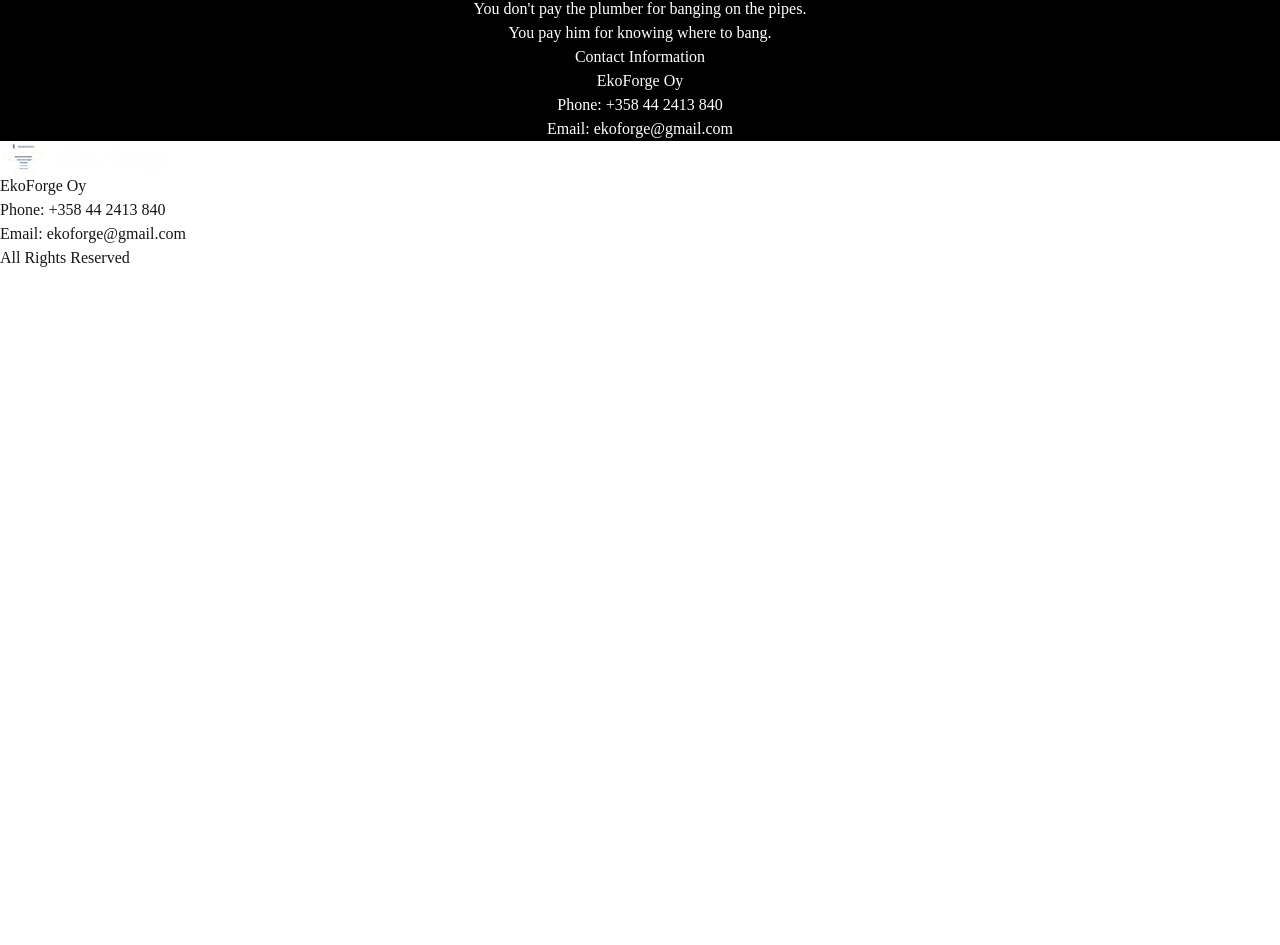
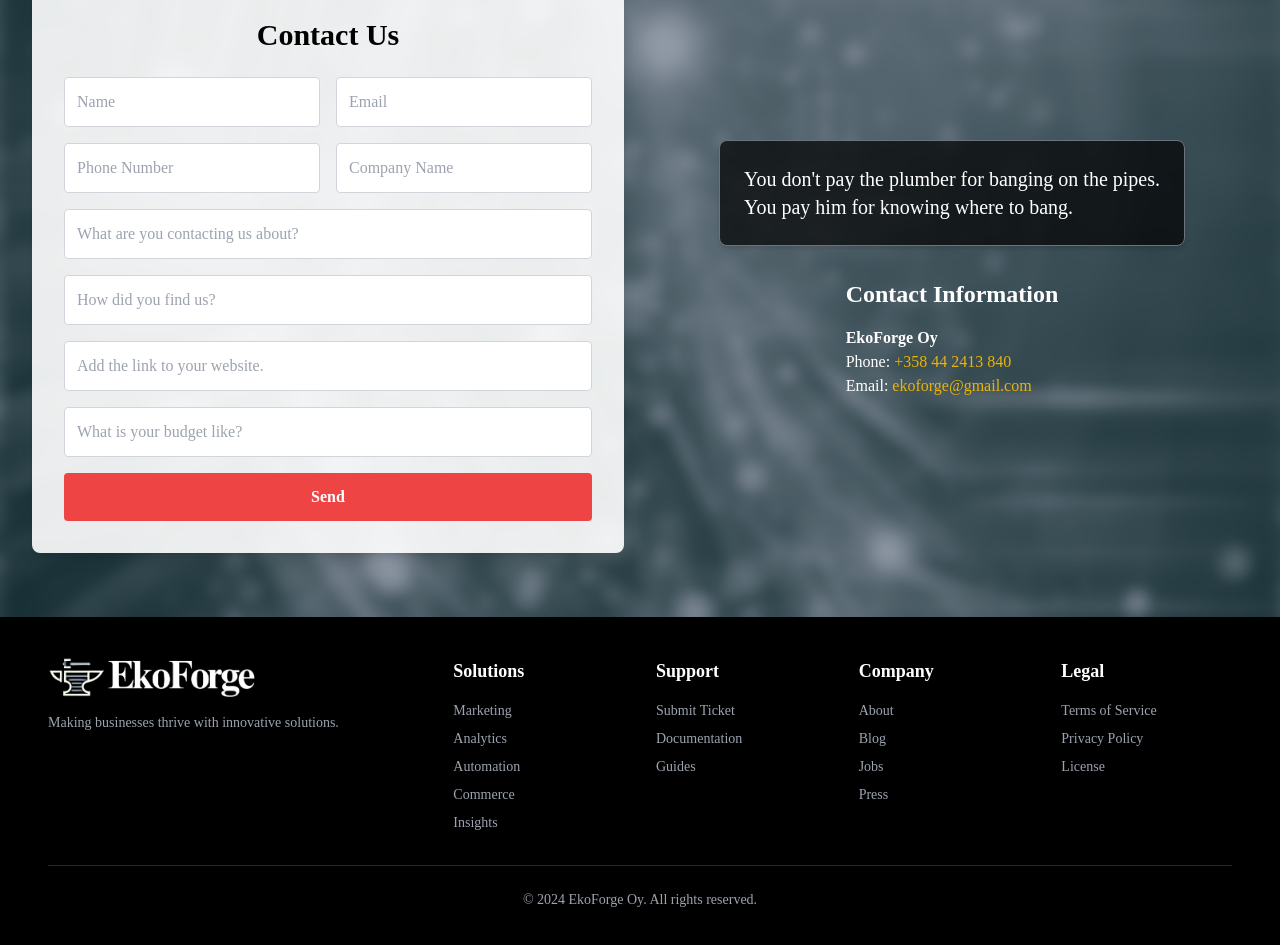
Before and after one commit to EB378/EkoForge3.0, a Next.js app: page /en in a window 1280 px wide. Shown: the part 2314-3259 px from the top of the page. Before the commit the page ends 2584 px from the top, so only its background shows below. Built offline with nearby package versions, Linux system fonts and the light colour scheme.

Commit message:
modified:   components/Contact.tsx 	modified:   components/Footer.tsx 	modified:   messages/en.json 	modified:   messages/fi.json 	modified:   package-lock.json 	modified:   package.json

```diff
--- a/components/Contact.tsx
+++ b/components/Contact.tsx
@@ -1,55 +1,120 @@
 "use client";
 
 import { useTranslations } from "next-intl";
-import Link from "next/link";
-import Image from 'next/image'
-import { usePathname, useRouter } from "next/navigation";
-import React, { ChangeEvent } from "react";
+import React from "react";
 
 const Contact = ({ locale }: { locale: string }) => {
   const t = useTranslations("Contact");
-  const pathname = usePathname();
-  const router = useRouter();
 
   return (
-    <div id="contactsec">
-      <div>
-        <div>
-            <h1>{t("title")}</h1>
-            <form name="contact">
-              <input type="text" name="name" placeholder={t("name")} required/>
+    <div
+      id="contactsec"
+      className=" bg-[url('/backgroundmain-2.png')] bg-cover mt-5 bg-fixed bg-center py-16 px-8 w-full overflow-hidden flex text-white"
+    >
+      <div className="container mx-auto grid grid-cols-1 lg:grid-cols-2 gap-8">
+        {/* Contact Form */}
+        <div className="bg-white bg-opacity-90 rounded-lg shadow-lg p-8">
+          <h1 className="text-3xl font-bold text-center text-black mb-6">
+            {t("title")}
+          </h1>
+          <form name="contact" className="space-y-4">
+            <div className="grid grid-cols-1 sm:grid-cols-2 gap-4">
+              <input
+                type="text"
+                name="name"
+                placeholder={t("name")}
+                required
+                className="w-full p-3 rounded border  border-gray-300 text-black focus:outline-none focus:ring focus:ring-yellow-500"
+              />
+              <input
+                type="email"
+                name="email"
+                placeholder={t("emailentry")}
+                required
+                className="w-full p-3 rounded border border-gray-300 text-black focus:outline-none focus:ring focus:ring-yellow-500"
+              />
+            </div>
+            <div className="grid grid-cols-1 sm:grid-cols-2 gap-4">
+              <input
+                type="phone"
+                name="phone"
+                placeholder={t("phoneentry")}
+                required
+                className="w-full p-3 rounded border border-gray-300 text-black focus:outline-none focus:ring focus:ring-yellow-500"
+              />
+              <input
+                type="text"
+                name="company"
+                placeholder={t("company")}
+                className="w-full p-3 rounded border border-gray-300 text-black focus:outline-none focus:ring focus:ring-yellow-500"
+              />
+            </div>
+            <input
+              type="textbox"
+              name="reason"
+              placeholder={t("reason")}
+              required
+              className="w-full p-3 rounded border border-gray-300 text-black focus:outline-none focus:ring focus:ring-yellow-500"
+            />
+            <input
+              type="textbox"
+              name="source"
+              placeholder={t("source")}
+              className="w-full p-3 rounded border border-gray-300 text-black focus:outline-none focus:ring focus:ring-yellow-500"
+            />
+            <input
+              type="textbox"
+              name="website"
+              placeholder={t("website")}
+              className="w-full p-3 rounded border border-gray-300 text-black focus:outline-none focus:ring focus:ring-yellow-500"
+            />
+            <input
+              type="textbox"
+              name="budget"
+              placeholder={t("budget")}
+              className="w-full p-3 rounded border border-gray-300 text-black focus:outline-none focus:ring focus:ring-yellow-500"
+            />
+            <button
+              type="submit"
+              className="w-full bg-red-500 hover:bg-red-600 text-white font-bold py-3 rounded transition duration-200"
+            >
+              {t("send")}
+            </button>
+          </form>
+        </div>
 
-              <input type="email" name="email" placeholder={t("emailentry")} required/>
+        {/* Quote and Contact Information */}
+        <div className="flex flex-col justify-center items-center space-y-8 text-center lg:text-left">
+          {/* Quote Section */}
+          <div className="bg-black bg-opacity-70 text-white p-6 rounded-lg border border-gray-500 shadow-md">
+            <h3 className="text-xl font-medium">
+              {t("q1")}
+              <br />
+              {t("q2")}
+            </h3>
+          </div>
 
-              <input type="phone" name="phone" placeholder={t("phoneentry")}  required/>
-
-              <input type="text" name="company" placeholder={t("company")} />
-
-              <input type="textbox" name="reason" placeholder={t("reason")} required/>
-
-              <input type="textbox" name="source" placeholder={t("source")} />
-
-              <input type="textbox" name="website" placeholder={t("website")} />
-
-              <input type="textbox" name="budget" placeholder={t("budget")} />
-
-
-              <br/>
-              <button type="submit"><h1>{t("send")} </h1></button>
-            </form>
-
-        </div>
-        <div>
+          {/* Contact Info */}
           <div>
-          <h3>{t("q1")}
-            <br/>{t("q2")}</h3>
-            </div>
-          <div>
-            <h2>{t("contact information")}</h2>
-            <p>
-              EkoForge Oy <br/>
-              {t("phone")}: <a href="tel:+358442413840">+358 44 2413 840</a><br/>
-              {t("email")}: <a href="mailto:ekoforge@gmail.com">ekoforge@gmail.com</a><br/>
+            <h2 className="text-2xl font-bold">{t("contact information")}</h2>
+            <p className="mt-4">
+              <strong>EkoForge Oy</strong>
+              <br />
+              {t("phone")}:{" "}
+              <a
+                href="tel:+358442413840"
+                className="text-yellow-500 hover:underline"
+              >
+                +358 44 2413 840
+              </a>
+              <br />
+              {t("email")}:{" "}
+              <a
+                href="mailto:ekoforge@gmail.com"
+                className="text-yellow-500 hover:underline"
+              >
+                ekoforge@gmail.com
+              </a>
             </p>
           </div>
         </div>
--- a/components/Footer.tsx
+++ b/components/Footer.tsx
@@ -2,32 +2,122 @@
 
 import { useTranslations } from "next-intl";
 import Link from "next/link";
-import Image from 'next/image'
-import { usePathname, useRouter } from "next/navigation";
-import React, { ChangeEvent } from "react";
+import React from "react";
 
 const Footer = ({ locale }: { locale: string }) => {
   const t = useTranslations("Footer");
-  const pathname = usePathname();
-  const router = useRouter();
 
   return (
-    <div>
+    <footer className="bg-black text-white w-screen py-10">
+      <div className="w-full px-6 lg:px-12">
+        {/* Grid Layout */}
+        <div className="grid grid-cols-1 md:grid-cols-6 gap-8 text-center md:text-left">
+          {/* About Section */}
+          <div className="col-span-1 md:col-span-2 space-y-4">
             <Link href={`/${locale}/`}>
-        <Image
+              <img
                 src="/CopyForge-3-removebg-preview.png"
-          width={172}
-          height={35}
-          alt="Results-Driven Business Solutions And Digital Marketing"
+                alt="Logo"
+                className="h-10 mx-auto md:mx-0"
               />
             </Link>
-      <p>
-        EkoForge Oy <br/>
-        {t("phone")}: <a href="tel:+358442413840">+358 44 2413 840</a><br/>
-        {t("email")}: <a href="mailto:ekoforge@gmail.com">ekoforge@gmail.com</a><br/>
+            <p className="text-sm text-gray-400">
+              {t("aboutText")}
             </p>
-      <h1>{t("rights")}</h1>
+            {/* Social Icons */}
+            <div className="flex justify-center md:justify-start space-x-4 text-white">
+              <a href="#" aria-label="Facebook">
+                <i className="fab fa-facebook-f"></i>
+              </a>
+              <a href="#" aria-label="Instagram">
+                <i className="fab fa-instagram"></i>
+              </a>
+              <a href="#" aria-label="Twitter">
+                <i className="fab fa-twitter"></i>
+              </a>
+              <a href="#" aria-label="LinkedIn">
+                <i className="fab fa-linkedin-in"></i>
+              </a>
             </div>
+          </div>
+
+          {/* Links Section */}
+          <div>
+            <h3 className="text-lg font-bold">{t("solutions")}</h3>
+            <ul className="mt-4 space-y-2 text-sm text-gray-400">
+              <li>
+                <a href="#" className="hover:underline">{t("marketing")}</a>
+              </li>
+              <li>
+                <a href="#" className="hover:underline">{t("analytics")}</a>
+              </li>
+              <li>
+                <a href="#" className="hover:underline">{t("automation")}</a>
+              </li>
+              <li>
+                <a href="#" className="hover:underline">{t("commerce")}</a>
+              </li>
+              <li>
+                <a href="#" className="hover:underline">{t("insights")}</a>
+              </li>
+            </ul>
+          </div>
+
+          <div>
+            <h3 className="text-lg font-bold">{t("support")}</h3>
+            <ul className="mt-4 space-y-2 text-sm text-gray-400">
+              <li>
+                <a href="#" className="hover:underline">{t("submitTicket")}</a>
+              </li>
+              <li>
+                <a href="#" className="hover:underline">{t("documentation")}</a>
+              </li>
+              <li>
+                <a href="#" className="hover:underline">{t("guides")}</a>
+              </li>
+            </ul>
+          </div>
+
+          <div>
+            <h3 className="text-lg font-bold">{t("company")}</h3>
+            <ul className="mt-4 space-y-2 text-sm text-gray-400">
+              <li>
+                <a href="#" className="hover:underline">{t("about")}</a>
+              </li>
+              <li>
+                <a href="#" className="hover:underline">{t("blog")}</a>
+              </li>
+              <li>
+                <a href="#" className="hover:underline">{t("jobs")}</a>
+              </li>
+              <li>
+                <a href="#" className="hover:underline">{t("press")}</a>
+              </li>
+            </ul>
+          </div>
+
+          <div>
+            <h3 className="text-lg font-bold">{t("legal")}</h3>
+            <ul className="mt-4 space-y-2 text-sm text-gray-400">
+              <li>
+                <a href="#" className="hover:underline">{t("terms")}</a>
+              </li>
+              <li>
+                <a href="#" className="hover:underline">{t("privacy")}</a>
+              </li>
+              <li>
+                <a href="#" className="hover:underline">{t("license")}</a>
+              </li>
+            </ul>
+          </div>
+        </div>
+
+        {/* Footer Bottom */}
+        <div className="mt-8 border-t border-gray-800 pt-6 text-center text-sm text-gray-400">
+          © {new Date().getFullYear()} EkoForge Oy. {t("rights")}
+        </div>
+      </div>
+    </footer>
   );
 };
 
--- a/messages/en.json
+++ b/messages/en.json
@@ -7,9 +7,27 @@
     "nav4": "Book A Call"
   },
   "Footer": {
-    "phone": "Phone",
-    "email": "Email",
-    "rights": "All Rights Reserved"
+    "aboutText": "Making businesses thrive with innovative solutions.",
+    "solutions": "Solutions",
+    "marketing": "Marketing",
+    "analytics": "Analytics",
+    "automation": "Automation",
+    "commerce": "Commerce",
+    "insights": "Insights",
+    "support": "Support",
+    "submitTicket": "Submit Ticket",
+    "documentation": "Documentation",
+    "guides": "Guides",
+    "company": "Company",
+    "about": "About",
+    "blog": "Blog",
+    "jobs": "Jobs",
+    "press": "Press",
+    "legal": "Legal",
+    "terms": "Terms of Service",
+    "privacy": "Privacy Policy",
+    "license": "License",
+    "rights": "All rights reserved."
   },
   "Contact": {
     "title": "Contact Us",
--- a/messages/fi.json
+++ b/messages/fi.json
@@ -7,9 +7,27 @@
     "nav4": "Varaa puhelu"
   },
   "Footer": {
-    "phone": "Puhelin",
-    "email": "Sähköposti",
-    "rights": "Kaikki oikeudet pidätetään"
+    "aboutText": "Making businesses thrive with innovative solutions.",
+    "solutions": "Solutions",
+    "marketing": "Marketing",
+    "analytics": "Analytics",
+    "automation": "Automation",
+    "commerce": "Commerce",
+    "insights": "Insights",
+    "support": "Support",
+    "submitTicket": "Submit Ticket",
+    "documentation": "Documentation",
+    "guides": "Guides",
+    "company": "Company",
+    "about": "About",
+    "blog": "Blog",
+    "jobs": "Jobs",
+    "press": "Press",
+    "legal": "Legal",
+    "terms": "Terms of Service",
+    "privacy": "Privacy Policy",
+    "license": "License",
+    "rights": "All rights reserved."
   },
   "Contact": {
     "title": "Ota yhteyttä",
--- a/package.json
+++ b/package.json
@@ -9,6 +9,9 @@
     "lint": "next lint"
   },
   "dependencies": {
+    "@fortawesome/fontawesome-free": "^6.7.1",
+    "@fortawesome/free-brands-svg-icons": "^6.7.1",
+    "@fortawesome/react-fontawesome": "^0.2.2",
     "next": "15.0.0-rc.0",
     "next-intl": "^3.25.1",
     "react": "19.0.0-rc-f994737d14-20240522",
```
Also changed, not shown: 1 other file (tests, documents, lock files or other folders). Lines whose indentation alone changed are shown as unchanged.
